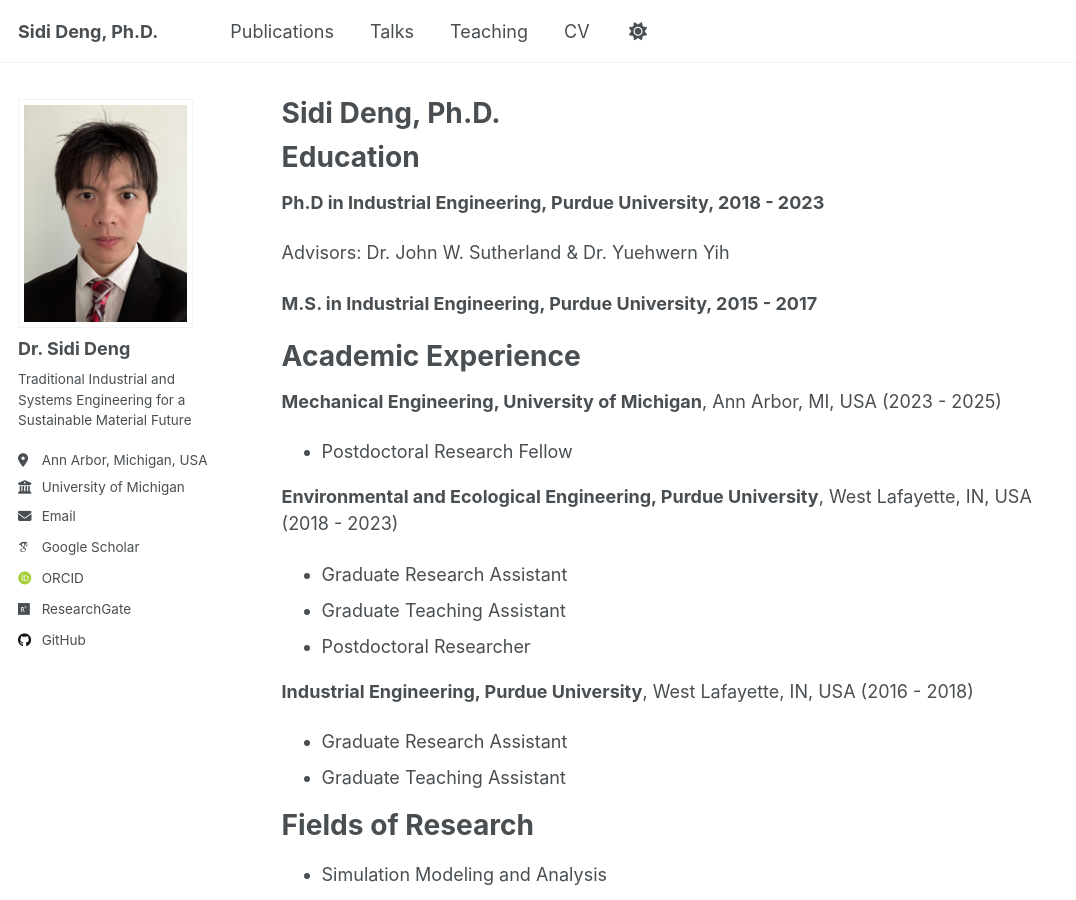
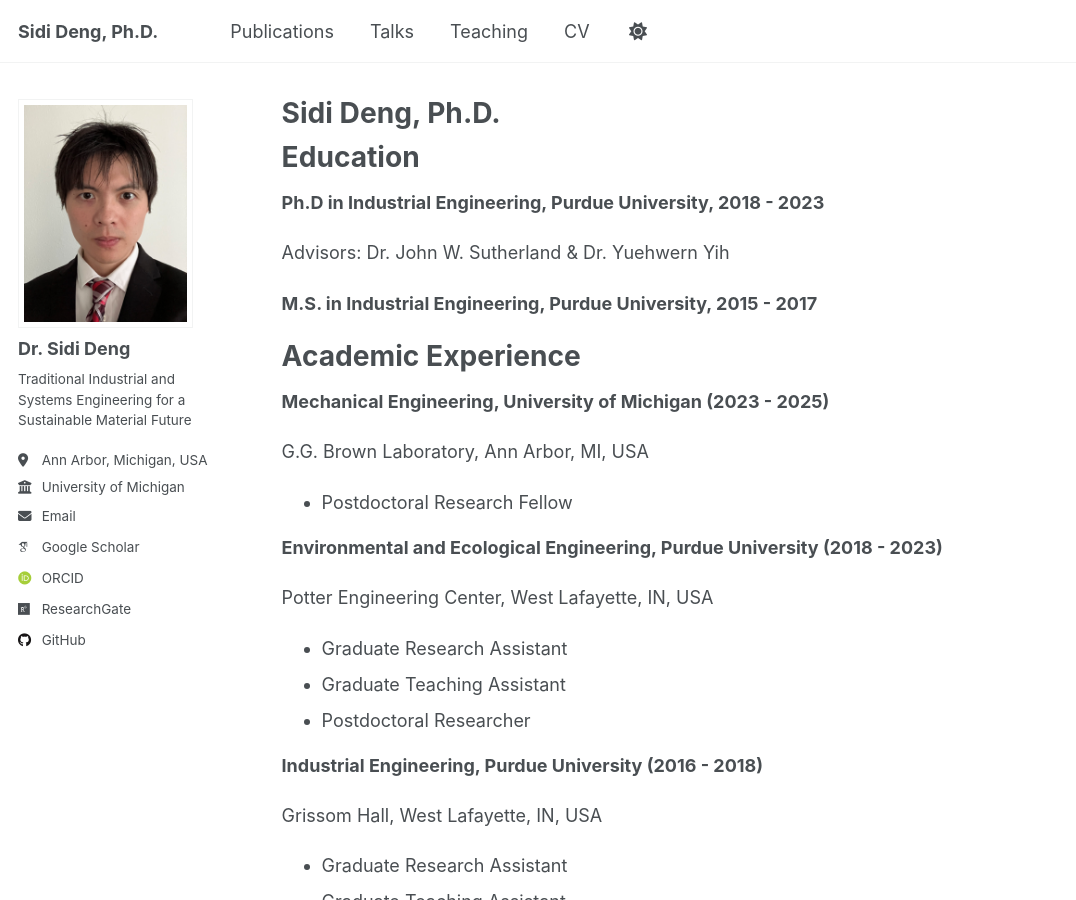
Before and after one commit to SIDIDENG/academia, a Jekyll site: the page built from _pages/about.md, in a window 1280 px wide and 900 px high. Shown: the whole window, without its empty margins (0-1076 px from the left). Built offline with Jekyll 4.4.1, drawn with Linux system fonts in a browser that asks for light colours; some web fonts are replaced.

Commit message:
Update about.md

```diff
--- a/_pages/about.md
+++ b/_pages/about.md
@@ -18,19 +18,25 @@ Advisors: Dr. John W. Sutherland & Dr. Yuehwern Yih
 
 Academic Experience
 ======
-**Mechanical Engineering, University of Michigan**, Ann Arbor, MI, USA (2023 - 2025)
+**Mechanical Engineering, University of Michigan (2023 - 2025)**
+
+G.G. Brown Laboratory, Ann Arbor, MI, USA
 * Postdoctoral Research Fellow
 
 [Duties includes: Updates and improvements to template]: #
 
 [Supervisor: The Users]: #
 
-**Environmental and Ecological Engineering, Purdue University**, West Lafayette, IN, USA (2018 - 2023)
+**Environmental and Ecological Engineering, Purdue University (2018 - 2023)**
+
+Potter Engineering Center, West Lafayette, IN, USA
 * Graduate Research Assistant
 * Graduate Teaching Assistant
 * Postdoctoral Researcher
 
-**Industrial Engineering, Purdue University**, West Lafayette, IN, USA (2016 - 2018)
+**Industrial Engineering, Purdue University (2016 - 2018)**
+
+Grissom Hall, West Lafayette, IN, USA
 * Graduate Research Assistant
 * Graduate Teaching Assistant
 
```
